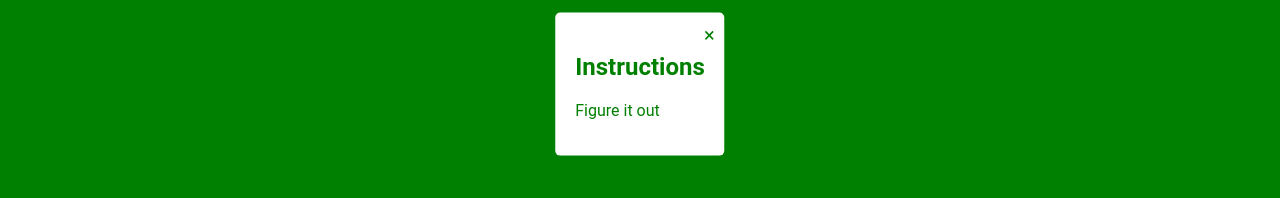
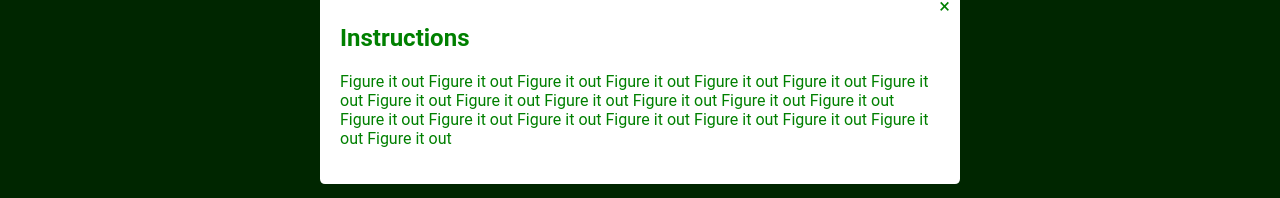
Before and after one commit to landerson02/Hand-Hunch-Old, a plain HTML site: page index.html in a window 1280 px wide. Both pictures are taken after a click on the button "Help". Shown: the part 316-514 px from the top of the page. Drawn offline with Linux system fonts and the light colour scheme.

Commit message:
background dim on popup

```diff
--- a/game.js
+++ b/game.js
@@ -427,4 +427,10 @@ document.addEventListener('DOMContentLoaded', function () {
     closePopupButton.addEventListener('click', function () {
       popup.style.display = 'none';
     });
-  });
+
+    window.addEventListener('click', function (event) {
+        if (event.target === popup) {
+          popup.style.display = 'none';
+        }
+      });
+});
--- a/index.html
+++ b/index.html
@@ -17,7 +17,7 @@
                     <div class="popup-content">
                       <span class="close" id="closePopup">&times;</span>
                       <h2>Instructions</h2>
-                      <p>Figure it out</p>
+                      <p>Figure it out Figure it out Figure it out Figure it out Figure it out Figure it out Figure it out Figure it out Figure it out Figure it out Figure it out Figure it out Figure it out Figure it out Figure it out Figure it out Figure it out Figure it out Figure it out Figure it out Figure it out</p>
                     </div>
                 </div>
                 <button id="stats-btn">Stats</button>
--- a/style.css
+++ b/style.css
@@ -168,6 +168,8 @@ body {
     left: 0;
     width: 100%;
     height: 100%;
+    background-color: rgba(0, 0, 0, 0.7);
+    z-index: 1;
   }
 
   /* Styles for the popup content */
```
